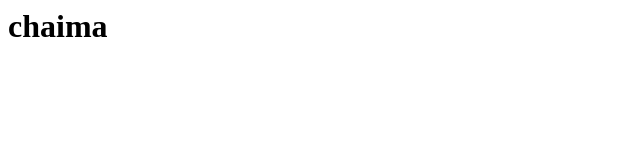
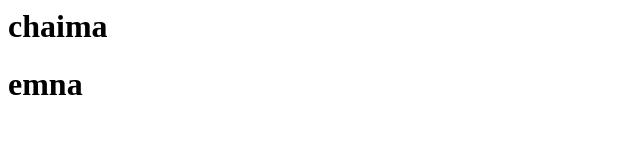
Before and after one commit to chaimamoalla/tc, a plain HTML site: page index.html in a window 1280 px wide. Shown: the whole page, without its empty margins (0-640 px from the left). Drawn offline with Linux system fonts and the light colour scheme.

Commit message:
Update index.html

```diff
--- a/index.html
+++ b/index.html
@@ -1,3 +1,4 @@
 <html>
 <h1>chaima</h1>
+  <h1>emna</h1>
 </html>
```
